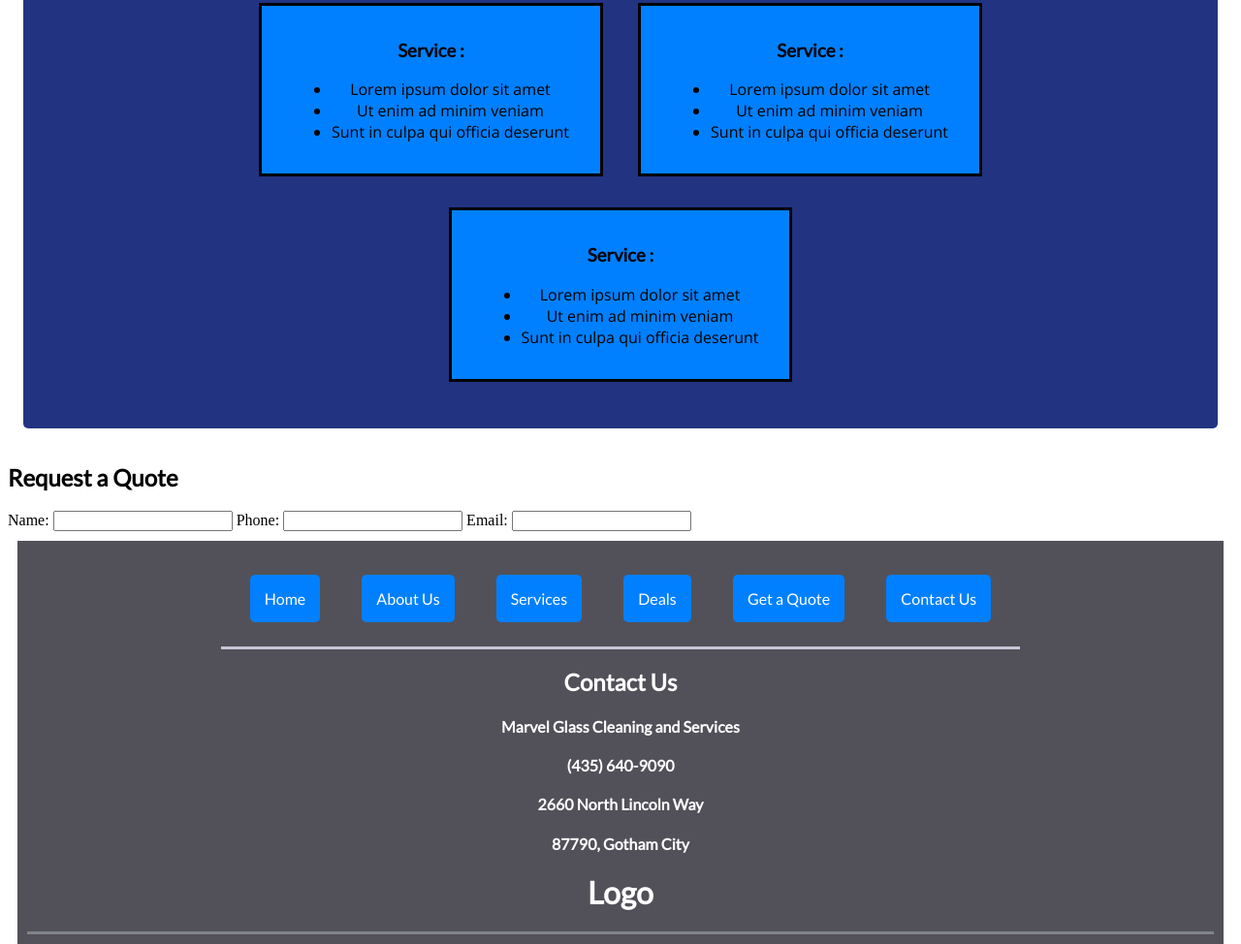
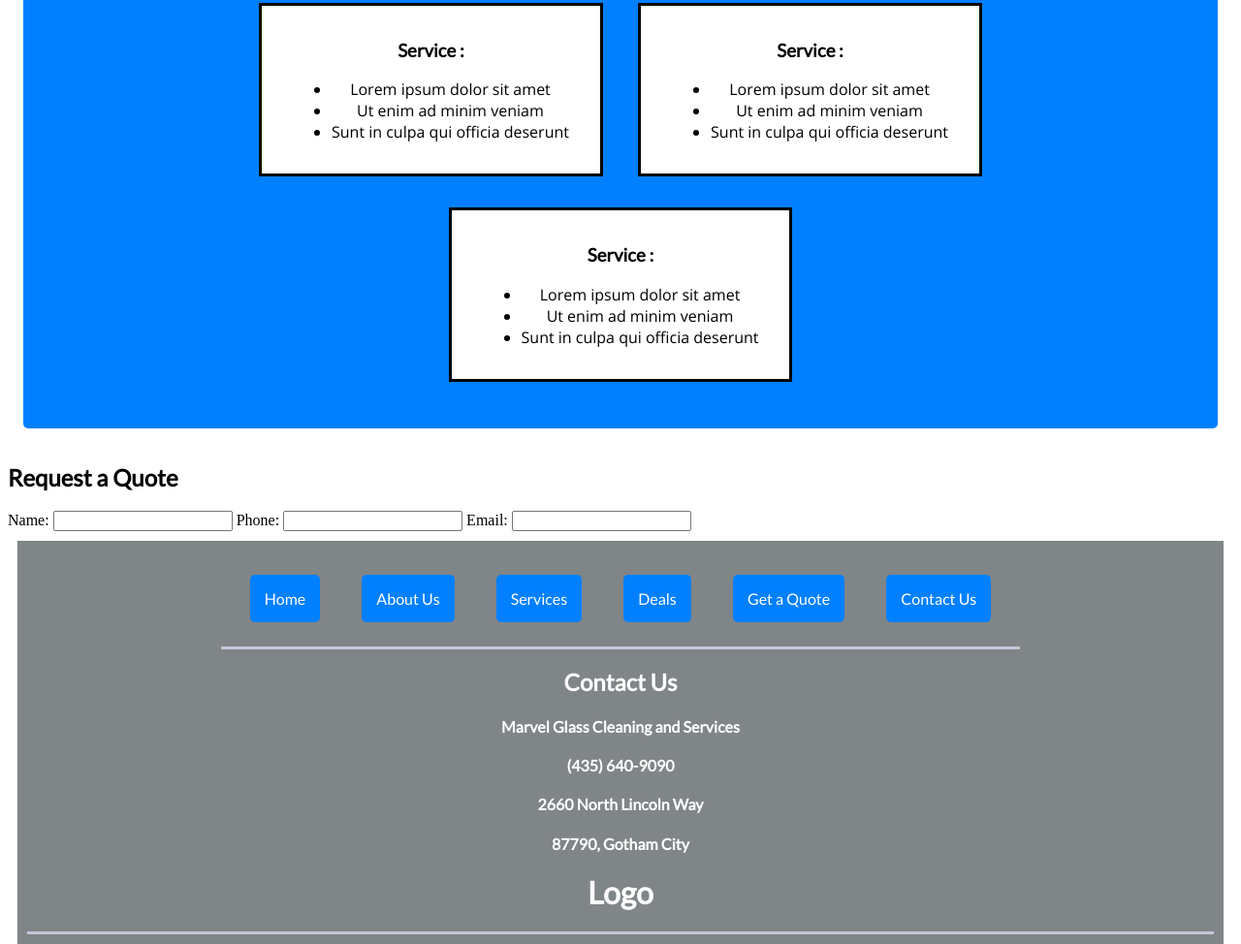
Before and after one commit to KeatenJo/MarvelWindowsWebsite, a plain HTML site: page src/index.html in a window 1280 px wide. Shown: the part 808-1782 px from the top of the page at 97% size. Drawn offline with Linux system fonts and the light colour scheme.

Commit message:
light blue

```diff
--- a/src/style.css
+++ b/src/style.css
@@ -43,7 +43,7 @@ h4 {
 }
 
 footer {
-	background-color: #525159;
+	background-color: #808588;
 	margin: 10px;
 	padding: 10px;
 }
@@ -102,7 +102,7 @@ footer {
 
 #serviceDiv {
 	text-align: center;
-	background-color: #223382;
+	background-color: #0080FF;
 	border-radius: 5px;
     	font-family: OpenSans;
 
@@ -122,7 +122,6 @@ footer {
 	color: black;
 	background-color: white;
 	border-style: solid;
-	background-color: #0080FF;
 
 }
 
@@ -159,6 +158,6 @@ footer {
 	padding 1em;
 	color: white;
 	border-bottom-style: solid;
-	border-color: #808588;
+	border-color: #C8C5D9;
 
 }
```
